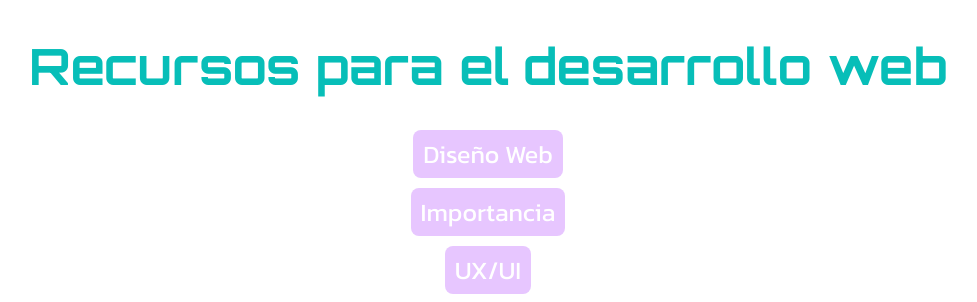
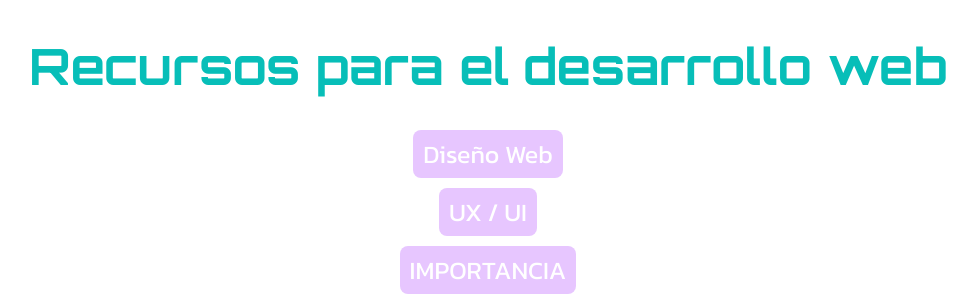
Before and after one commit to monseaz/PPweb, a plain HTML site: page index.html in a window 1280 px wide. Shown: the top 302 px of the page, without its empty margins (152-1129 px from the left). Drawn offline with Linux system fonts and the light colour scheme.

Commit message:
Add files via upload

```diff
--- a/index.html
+++ b/index.html
@@ -32,8 +32,8 @@
   <!-- #ID - Navegacion dentro de la misma pagina estatica -->
   <div class="menu">
     <a href="#diseño">Diseño Web</a>
-    <a href="#importancia">Importancia</a>
-    <a href="#uxui">UX/UI</a>
+    <a href="#uxui">UX / UI</a>
+    <a href="#importancia">IMPORTANCIA</a>
   </div>
 
   <!-- IMÁGENES src (source / fuente // alt (texto alternativo, info extra de la imagen cuando no carga))-->
```
